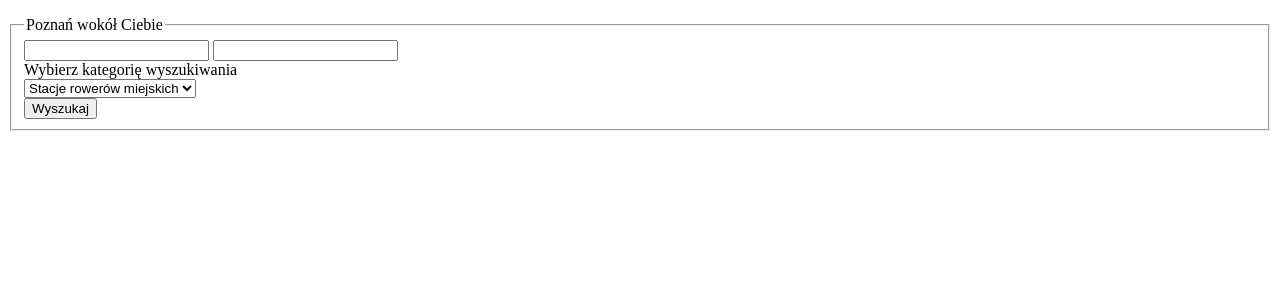
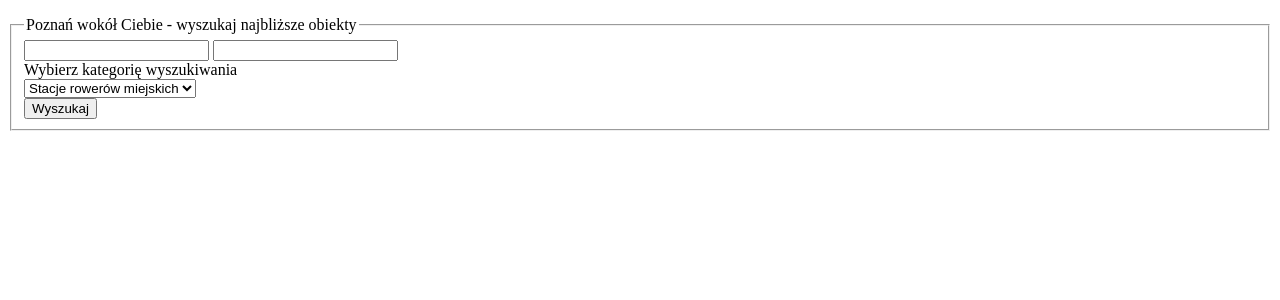
Before and after one commit to SPIO2018LepkiePalce/PoznanAroundYou, a Django app: page / in a window 1280 px wide. Shown: the top 300 px of the page. Run offline with Django 3.2, Linux system fonts and the light colour scheme.

Commit message:
form changed

```diff
--- a/PoznanAroundYou/landingpage/templates/landingpage/landingpage.html
+++ b/PoznanAroundYou/landingpage/templates/landingpage/landingpage.html
@@ -9,8 +9,7 @@
     }
 
     function showPosition(position) {
-      x.innerHTML = "Latitude: " + position.coords.latitude +
-      "<br>Longitude: " + position.coords.longitude;
+      x.innerHTML = "Twoja Lokalizacja: <br>Lat: " + position.coords.latitude + " Lon: " + position.coords.longitude;
     }
     function SetPositionForm(position) {
       document.getElementById("lat").value = position.coords.latitude;
@@ -28,7 +27,7 @@
                     <input type="text" id="lon" name="lon">
 
                 <!-- Form Name -->
-                <legend>Poznań wokół Ciebie</legend>
+                <legend>Poznań wokół Ciebie - wyszukaj najbliższe obiekty</legend>
 
                 <!-- Select Basic -->
                 <div class="form-group">
```
